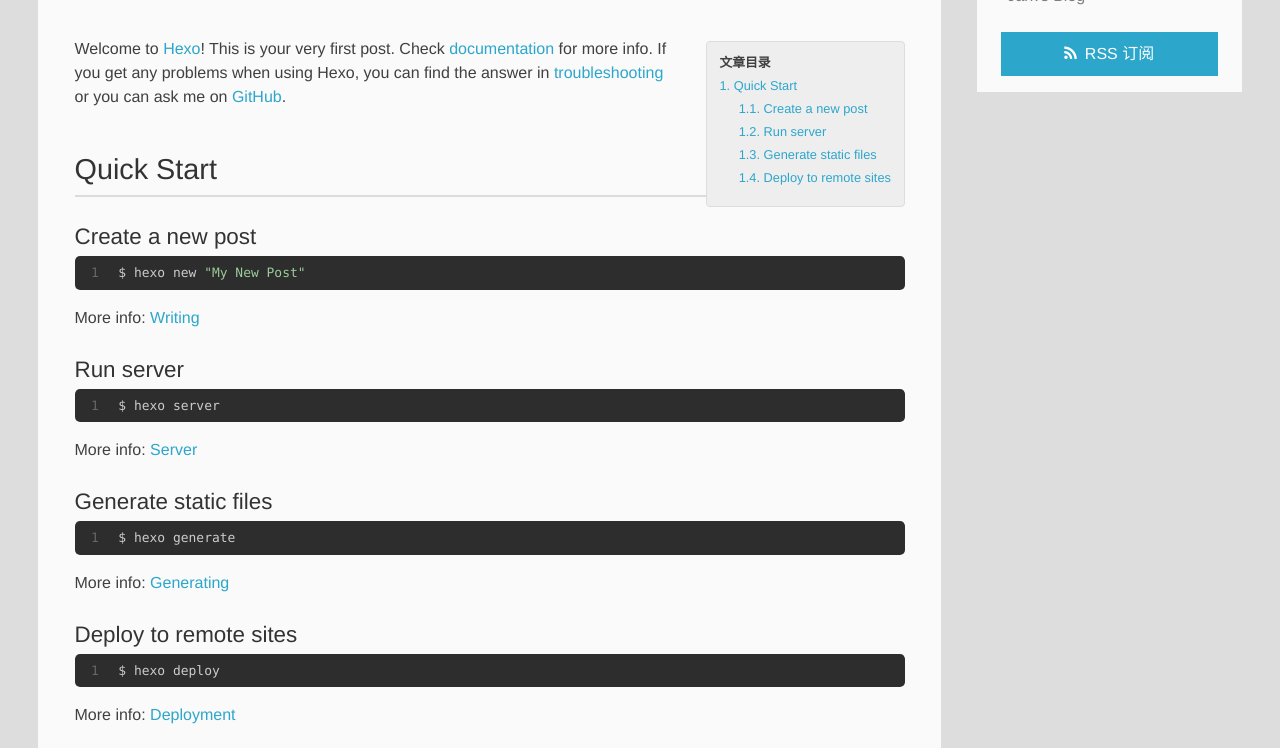
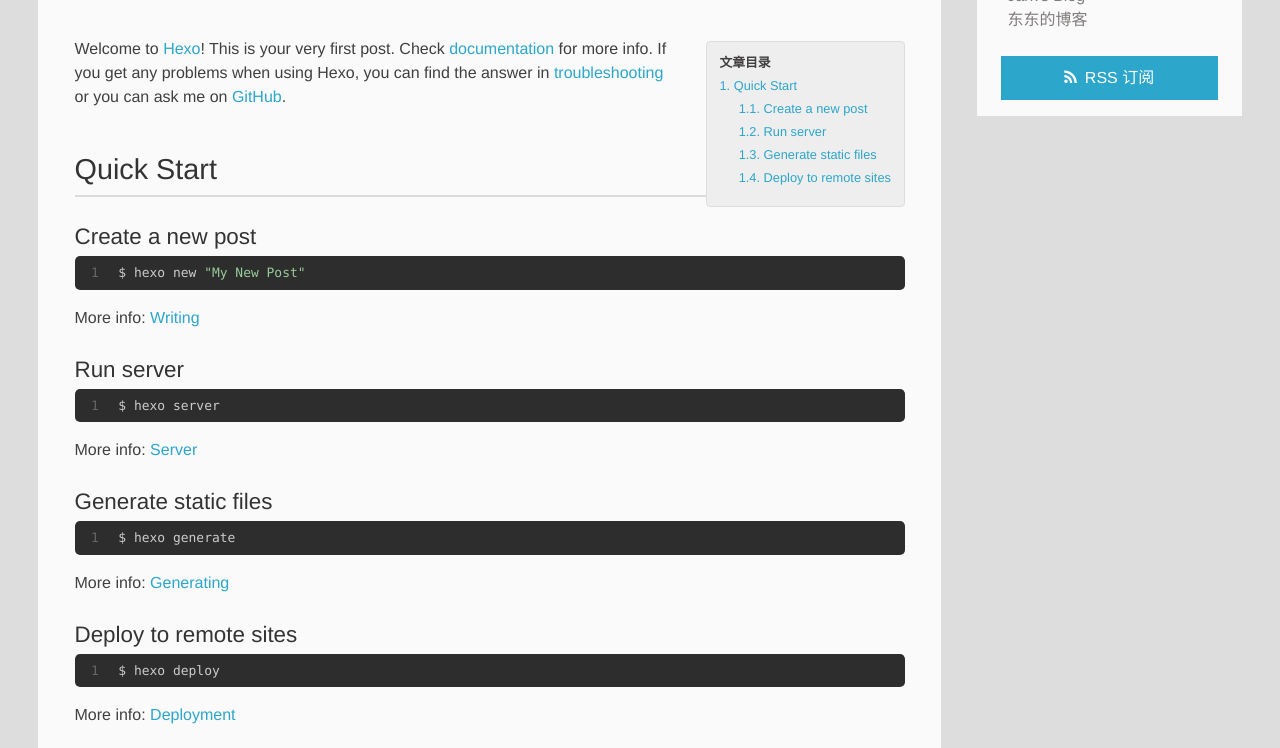
Before and after one commit to hongqi/hongqi.github.io, a plain HTML site: page 2015/05/15/hello-world/index.html in a window 1280 px wide. Shown: the part 346-1094 px from the top of the page. Drawn offline with Linux system fonts and the light colour scheme.

Commit message:
Site updated: 2015-05-15 16:52:47

```diff
--- a/2015/05/15/hello-world/index.html
+++ b/2015/05/15/hello-world/index.html
@@ -167,6 +167,12 @@ Quick">
           <li>
 
             	<a href="http://wuchong.me" target="_blank" title="Jark&#39;s Blog">Jark&#39;s Blog</a>
+
+          </li>
+
+          <li>
+
+            	<a href="http://beforeload.github.io/" target="_blank" title="东东的博客">东东的博客</a>
 
           </li>
 
--- a/index.html
+++ b/index.html
@@ -161,6 +161,12 @@
 
           </li>
 
+          <li>
+
+            	<a href="http://beforeload.github.io/" target="_blank" title="东东的博客">东东的博客</a>
+
+          </li>
+
     </ul>
 </div>
 
```
